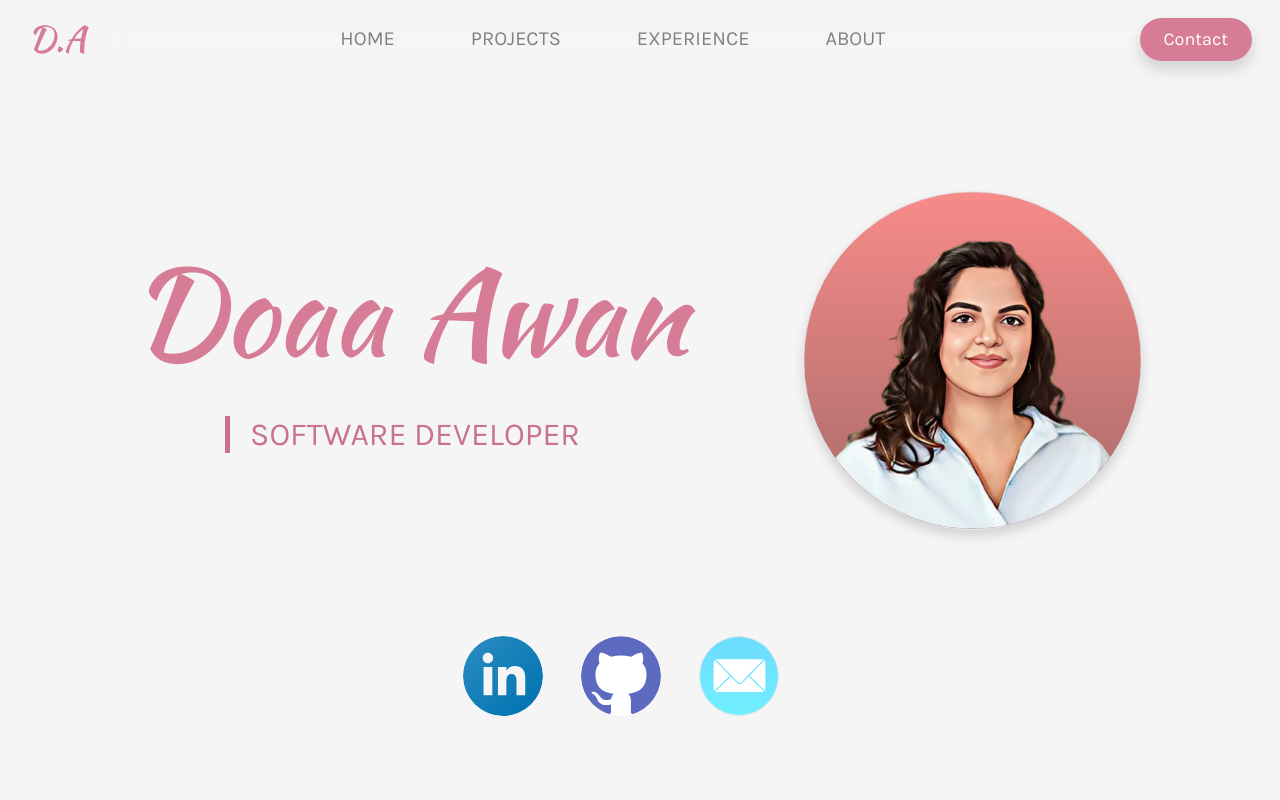
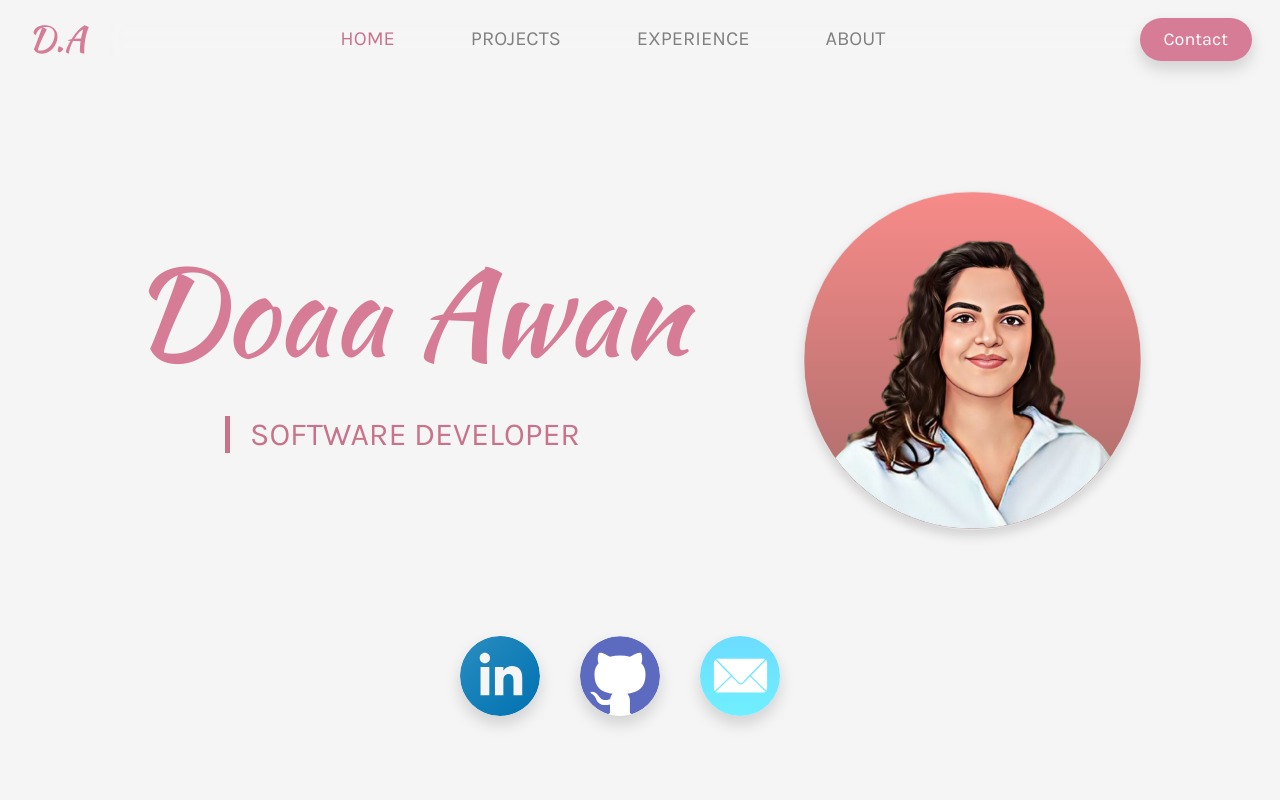
Before and after one commit to Doaa-Awan/doaa-awan-react, a React (Vite) app: page / in a window 1280 px wide. Shown: the top 800 px of the page. Built offline with nearby package versions, Linux system fonts and the light colour scheme.

Commit message:
Fix active link navbar

```diff
--- a/src/sections/Hero/Hero.jsx
+++ b/src/sections/Hero/Hero.jsx
@@ -36,13 +36,13 @@ function Hero() {
               <img
                 src={linkedin}
                 alt=''
-                className={`${styles.test} img-fluid`}
+                className={`${styles.test} img-fluid shadow`}
               />
-              <img src={github} alt='' className={`${styles.test} img-fluid`} />
+              <img src={github} alt='' className={`${styles.test} img-fluid shadow`} />
               <img
                 src={mail}
                 alt=''
-                className={`${styles.test} img-fluid border`}
+                className={`${styles.test} img-fluid shadow`}
               />
 
               {/* <FaLinkedin
--- a/src/sections/Hero/HeroStyles.module.css
+++ b/src/sections/Hero/HeroStyles.module.css
@@ -52,5 +52,5 @@ h2 .leftBorder {
   background: transparent!important;
   height: 80px!important;
   border-radius: 50%!important;
-  margin-right: 38px;
+  margin-right: 40px;
 }
--- a/src/sections/Nav/NavStyles.module.css
+++ b/src/sections/Nav/NavStyles.module.css
@@ -32,7 +32,7 @@ nav ul li a:hover {
   color: var(--primary) !important;
 }
 
-nav .active {
+nav :global(.active) {
   color: var(--primary-darker) !important;
 }
 
```
